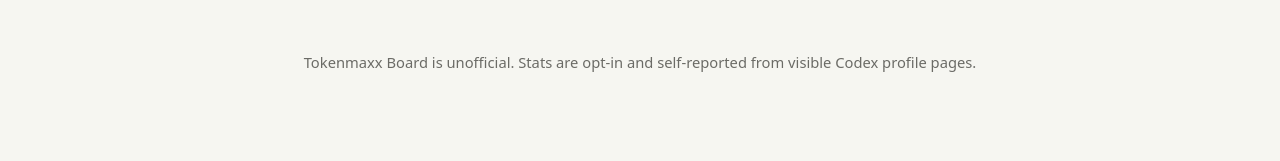
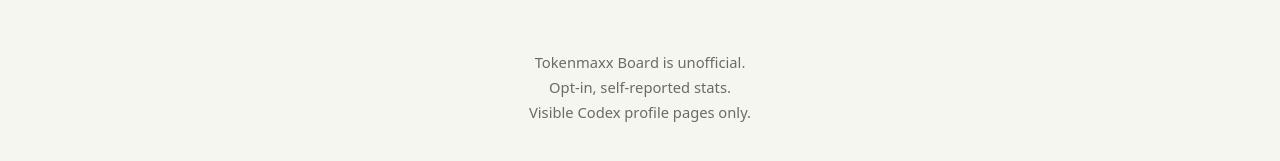
Before and after one commit to globodex/tokenmaxx-board, a website: page index.html in a window 1280 px wide. Shown: the part 5052-5213 px from the top of the page. Before the commit the page ends 5181 px from the top, so only its background shows below. Drawn offline with Linux system fonts and the light colour scheme.

Commit message:
Improve footer note wrapping

```diff
--- a/index.html
+++ b/index.html
@@ -4,7 +4,7 @@
     <meta charset="utf-8">
     <meta name="viewport" content="width=device-width, initial-scale=1">
     <title>Tokenmaxx Board</title>
-    <link rel="stylesheet" href="./styles.css?v=directory-note-wrap">
+    <link rel="stylesheet" href="./styles.css?v=footer-note-wrap">
   </head>
   <body>
     <main class="page-shell">
@@ -139,7 +139,9 @@
       </section>
 
       <footer>
-        Tokenmaxx Board is unofficial. Stats are opt-in and self-reported from visible Codex profile pages.
+        <span>Tokenmaxx Board is unofficial.</span>
+        <span>Opt-in, self-reported stats.</span>
+        <span>Visible Codex profile pages only.</span>
       </footer>
     </main>
 
--- a/styles.css
+++ b/styles.css
@@ -810,11 +810,19 @@ button:focus-visible {
 }
 
 footer {
-  margin-top: 54px;
+  display: grid;
+  gap: 3px;
+  justify-items: center;
+  max-width: min(100%, 42ch);
+  margin: 54px auto 0;
   color: var(--muted);
   font-size: 0.92rem;
   line-height: 1.5;
   text-align: center;
+}
+
+footer span {
+  display: block;
 }
 
 .sr-only {
@@ -1250,4 +1258,11 @@ footer {
     overflow-wrap: anywhere;
   }
 
+  footer {
+    max-width: 34ch;
+    margin-top: 42px;
+    font-size: 0.82rem;
+    line-height: 1.35;
+  }
+
 }
```
